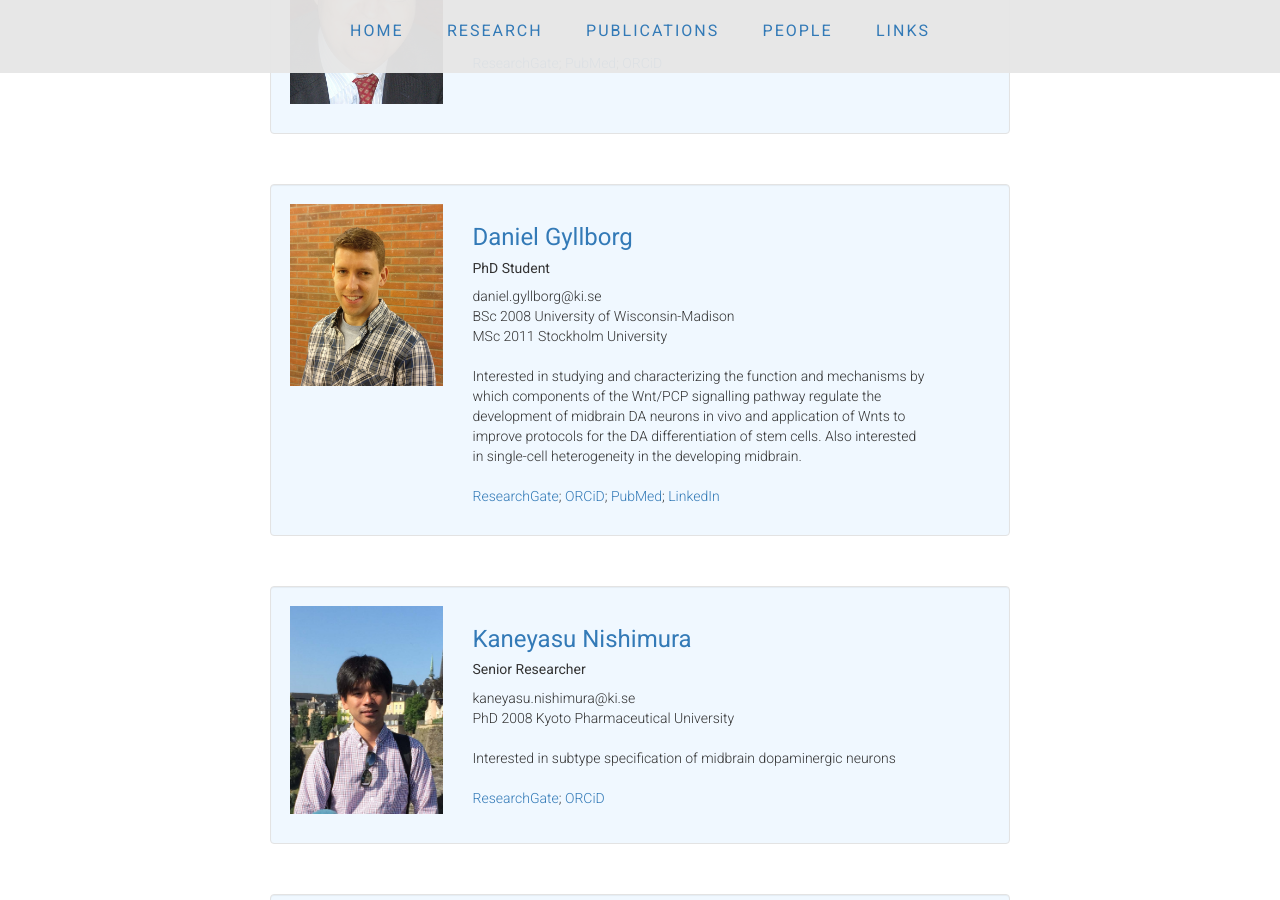
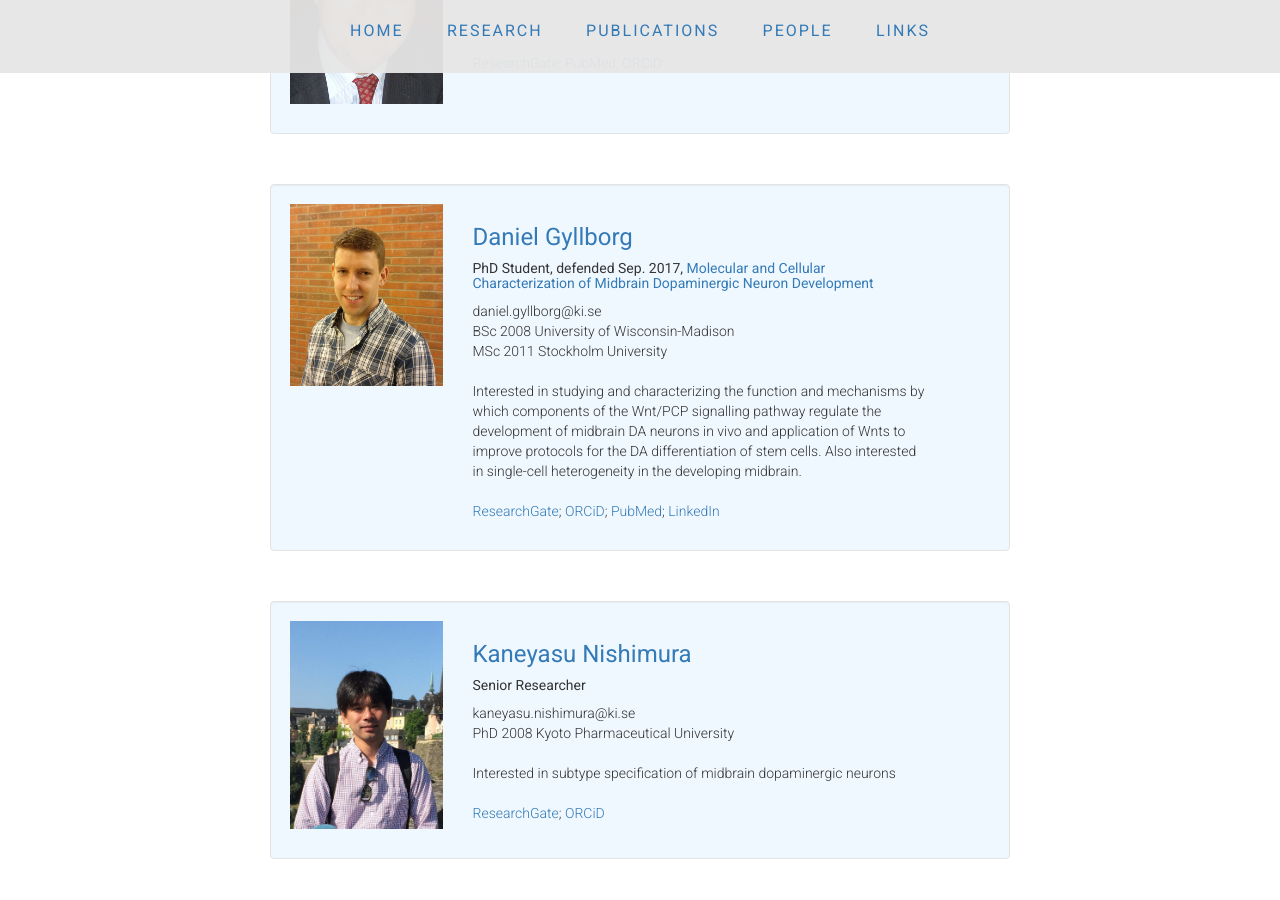
Before and after one commit to ArenasLab/arenaslab.github.io, a Jekyll site: the page people/index.html, which Jekyll copies as it is, in a window 1280 px wide and 900 px high, scrolled down 312 px. Built offline with Jekyll 4.4.1, drawn with Linux system fonts in a browser that asks for light colours.

Commit message:
Update index.html

```diff
--- a/people/index.html
+++ b/people/index.html
@@ -81,7 +81,7 @@
                 </div>
                 <div class=" col-sm-6  col-md-8 col-lg-8">
                   <h3><a href="http://ki.se/en/people/dangyl">Daniel Gyllborg</a></h3>
-                    <h5>PhD Student</h5>
+                    <h5>PhD Student, defended Sep. 2017, <a href="https://openarchive.ki.se/xmlui/handle/10616/46002">Molecular and Cellular Characterization of Midbrain Dopaminergic Neuron Development</a></h5>
                       <p>daniel.gyllborg@ki.se<br>
 	                BSc 2008 University of Wisconsin-Madison<br>
 	                MSc 2011 Stockholm University
```
